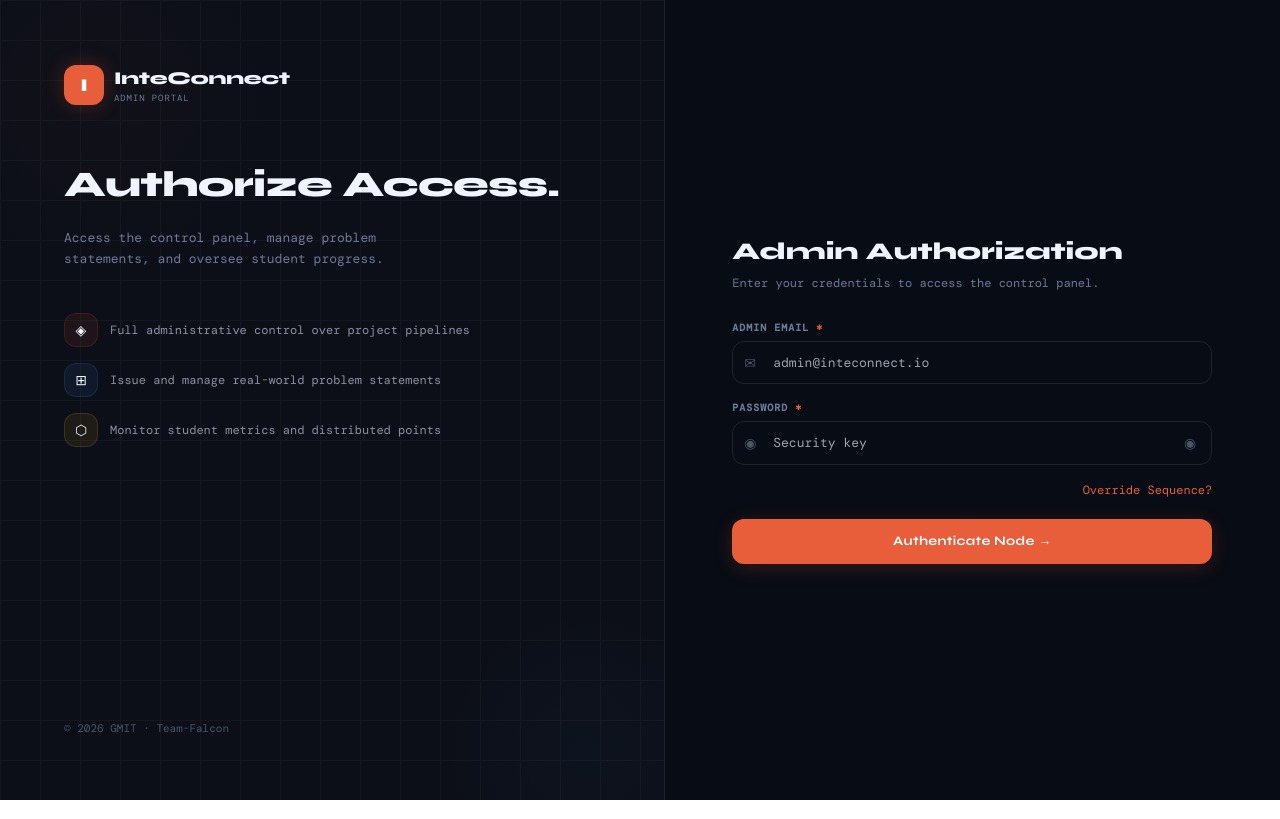
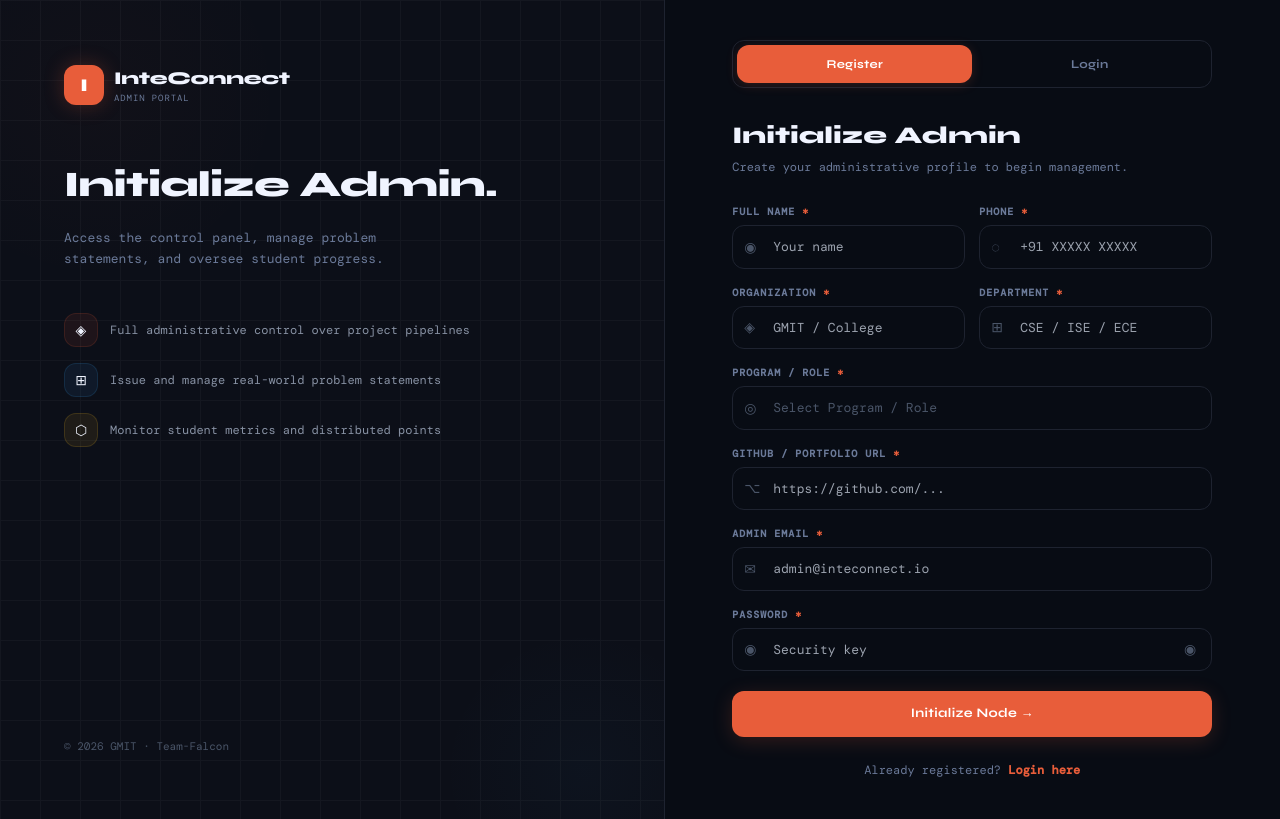
Before and after one commit to beereshbc/InterConnect, a React (Vite) app in the folder admin/: page /login in a window 1280 px wide. Built offline with nearby package versions, Linux system fonts and the light colour scheme.

Commit message:
admin reg open

```diff
--- a/admin/src/pages/AdminRegister.jsx
+++ b/admin/src/pages/AdminRegister.jsx
@@ -15,7 +15,6 @@ const PROGRAMS = [
   "Other",
 ];
 
-// TabSwitch component kept but will be commented out in usage
 const TabSwitch = ({ isLogin, onChange }) => (
   <div
     className="flex rounded-xl p-1 mb-8"
@@ -104,8 +103,8 @@ const AdminRegister = () => {
   const navigate = useNavigate();
   const { axios, setAdminToken } = useAppContext();
 
-  // Changed default state to true to lock it to Login mode
-  const [isLogin, setIsLogin] = useState(true);
+  // 1. Reset default state to false to show Registration by default (optional)
+  const [isLogin, setIsLogin] = useState(false);
   const [isLoading, setIsLoading] = useState(false);
   const [showPass, setShowPass] = useState(false);
   const [isForgot, setIsForgot] = useState(false);
@@ -122,6 +121,7 @@ const AdminRegister = () => {
     githubLink: "",
     password: "",
   });
+
   const [forgotForm, setForgotForm] = useState({
     email: "",
     otp: "",
@@ -147,9 +147,8 @@ const AdminRegister = () => {
           toast.success("Admin Authorization Granted!");
           navigate("/");
         }
-      }
-      // --- REGISTRATION API CALL COMMENTED OUT ---
-      /* else {
+      } else {
+        // 2. Uncommented Registration API Call
         const { data } = await axios.post("/api/admin/register", form);
         if (data.success) {
           setAdminToken(data.token);
@@ -157,7 +156,6 @@ const AdminRegister = () => {
           navigate("/");
         }
       }
-      */
     } catch (err) {
       toast.error(
         err.response?.data?.message || "Connection failed. Try again.",
@@ -214,7 +212,7 @@ const AdminRegister = () => {
       <style>{`
         @import url('https://fonts.googleapis.com/css2?family=Syne:wght@400;700;800&family=DM+Mono:wght@400;500&display=swap');
         .font-display { font-family: 'Syne', sans-serif !important; }
-        .font-mono    { font-family: 'DM Mono', monospace !important; }
+        .font-mono     { font-family: 'DM Mono', monospace !important; }
         * { box-sizing: border-box; margin: 0; padding: 0; }
         @keyframes spin { to { transform: rotate(360deg); } }
         ::-webkit-scrollbar { width: 4px; }
@@ -281,7 +279,6 @@ const AdminRegister = () => {
               </div>
             </div>
 
-            {/* Conditional text simplified to always show Login variant since registration is closed */}
             <h2
               className="font-display font-extrabold leading-tight mb-5"
               style={{
@@ -290,7 +287,11 @@ const AdminRegister = () => {
                 letterSpacing: "-0.02em",
               }}
             >
-              {isForgot ? "Reset\nProtocol." : "Authorize\nAccess."}
+              {isForgot
+                ? "Reset\nProtocol."
+                : isLogin
+                  ? "Authorize\nAccess."
+                  : "Initialize\nAdmin."}
             </h2>
             <p
               className="font-mono text-[13px] leading-relaxed max-w-xs mb-11"
@@ -512,26 +513,27 @@ const AdminRegister = () => {
                   exit={{ opacity: 0, x: 20 }}
                   transition={{ duration: 0.28 }}
                 >
-                  {/* --- REGISTRATION TOGGLE COMMENTED OUT --- */}
-                  {/* <TabSwitch isLogin={isLogin} onChange={setIsLogin} /> */}
+                  {/* 3. Re-enabled Tab Switcher */}
+                  <TabSwitch isLogin={isLogin} onChange={setIsLogin} />
 
-                  {/* Header text modified since it is strictly login now */}
                   <h2
                     className="font-display text-2xl font-extrabold mb-1.5"
                     style={{ color: "#f0f4ff" }}
                   >
-                    Admin Authorization
+                    {isLogin ? "Admin Authorization" : "Initialize Admin"}
                   </h2>
                   <p
                     className="font-mono text-[12px] mb-7"
                     style={{ color: "#6b7a99" }}
                   >
-                    Enter your credentials to access the control panel.
+                    {isLogin
+                      ? "Enter your credentials to access the control panel."
+                      : "Create your administrative profile to begin management."}
                   </p>
 
                   <form onSubmit={handleSubmit} className="flex flex-col gap-4">
-                    {/* --- REGISTRATION FIELDS COMMENTED OUT --- */}
-                    {/* <AnimatePresence>
+                    {/* 4. Re-enabled Registration Fields with Animation */}
+                    <AnimatePresence>
                       {!isLogin && (
                         <motion.div
                           key="reg-fields"
@@ -635,7 +637,6 @@ const AdminRegister = () => {
                         </motion.div>
                       )}
                     </AnimatePresence>
-                    */}
 
                     <FocusInput
                       icon="✉"
@@ -649,7 +650,6 @@ const AdminRegister = () => {
                       required
                     />
 
-                    {/* Password with toggle */}
                     <div>
                       <label
                         className="block font-mono text-[10px] font-bold uppercase tracking-widest mb-1.5"
@@ -697,7 +697,7 @@ const AdminRegister = () => {
                       </div>
                     </div>
 
-                    {/* Forgot password link is always relevant to login */}
+                    {isLogin && (
                       <div className="flex justify-end">
                         <button
                           type="button"
@@ -712,6 +712,7 @@ const AdminRegister = () => {
                           Override Sequence?
                         </button>
                       </div>
+                    )}
 
                     <div className="mt-1">
                       <motion.button
@@ -737,13 +738,17 @@ const AdminRegister = () => {
                             ◌
                           </span>
                         )}
-                        {isLoading ? "Processing…" : "Authenticate Node →"}
+                        {isLoading
+                          ? "Processing…"
+                          : isLogin
+                            ? "Authenticate Node →"
+                            : "Initialize Node →"}
                       </motion.button>
                     </div>
                   </form>
 
-                  {/* --- BOTTOM SWITCH LINK COMMENTED OUT --- */}
-                  {/* <p
+                  {/* 5. Re-enabled Bottom Toggle Link */}
+                  <p
                     className="text-center font-mono text-[12px] mt-6"
                     style={{ color: "#6b7a99" }}
                   >
@@ -762,7 +767,6 @@ const AdminRegister = () => {
                       {isLogin ? "Initialize Node" : "Login here"}
                     </button>
                   </p>
-                  */}
                 </motion.div>
               )}
             </AnimatePresence>
```
Lines whose indentation alone changed are shown as unchanged.
